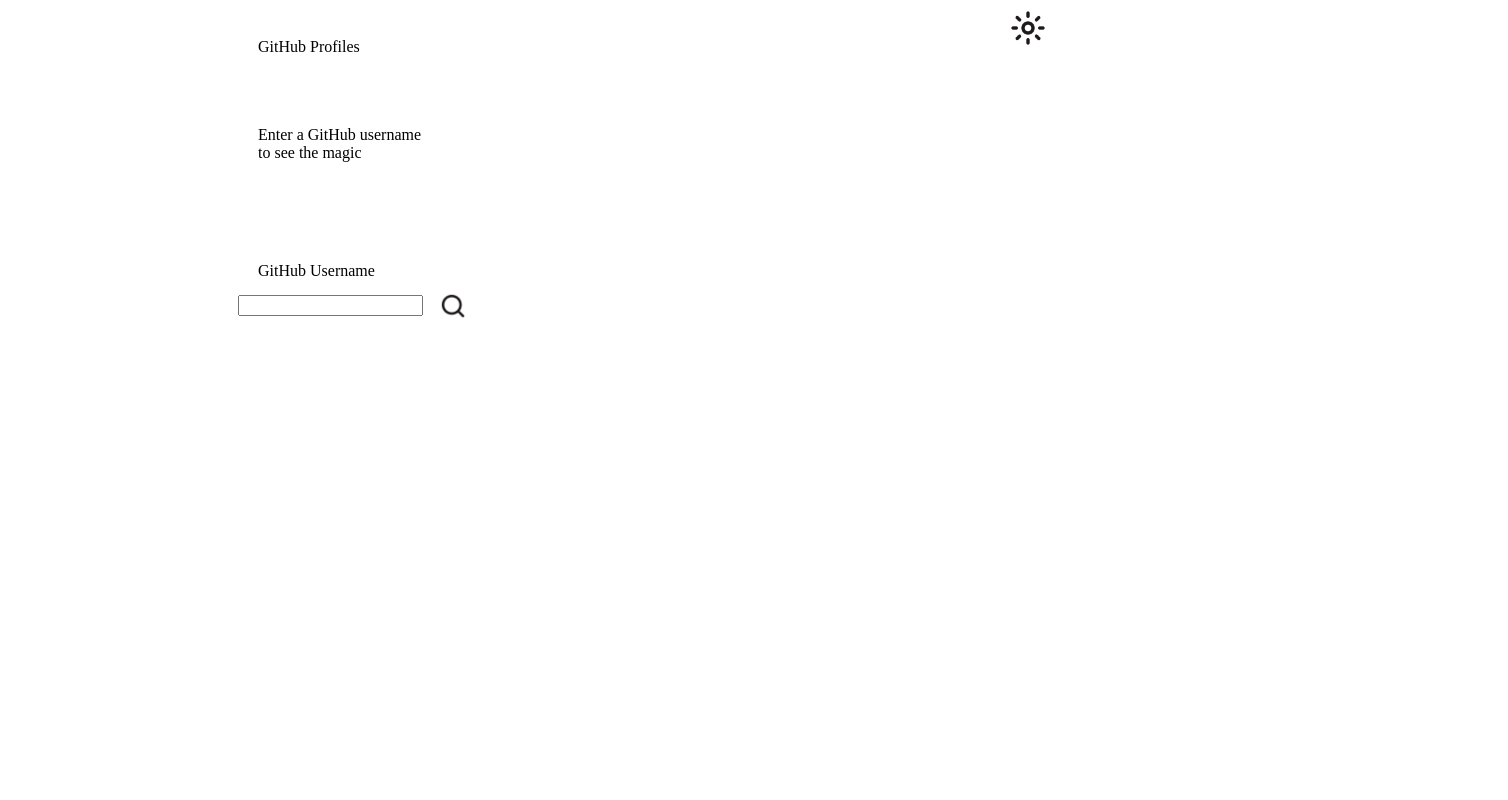
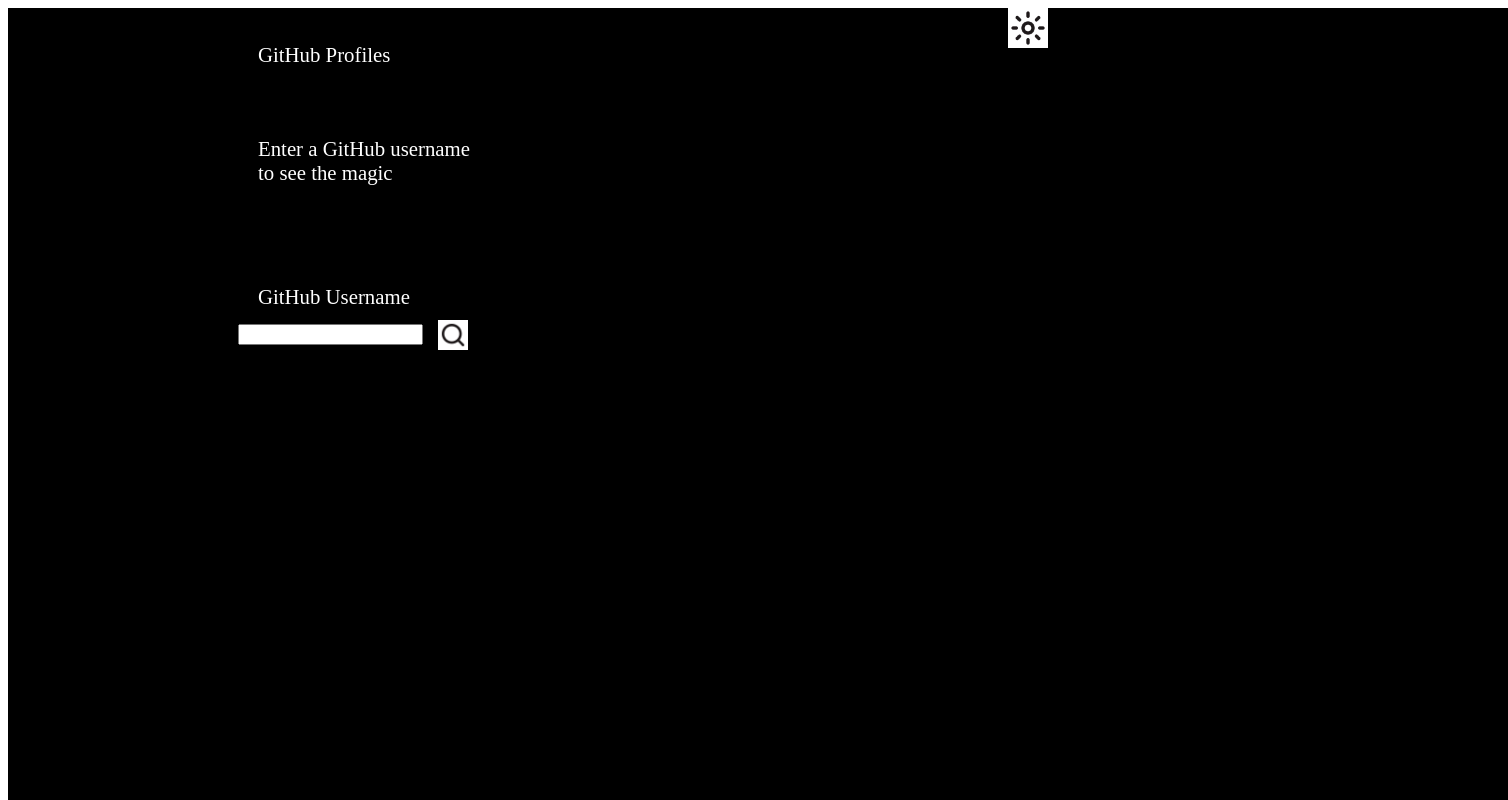
Before and after one commit to startapprogress/webpackreactredux, a React (Create React App) app: page /sun in a window 1280 px wide. Shown: the top 800 px of the page, 1508 px wide, since content can reach past the window. Built offline with nearby package versions, Linux system fonts and the light colour scheme.

Commit message:
first commit

```diff
--- a/src/components/Header.css
+++ b/src/components/Header.css
@@ -5,6 +5,8 @@
 .search{
 margin-left: 430px;
     margin-top: -25px;
+
+
 }
 .width{
     width: 40px;
@@ -24,12 +26,14 @@
 
 }
 .input {
-    margin-left: 230px;
+    margin-left: 300px;
     margin-top: 15px;
 }
 .month{
 width: 30px;
     height: 30px;
+
+
 
 }
 .month:hover{
--- a/src/components/Header.js
+++ b/src/components/Header.js
@@ -3,6 +3,7 @@
 import Axios from "axios";
 import {useHistory} from "react-router";
 import Sun from "./Sun";
+
 export default function Header ({props}) {
     const history=useHistory()
     const [state,setState]=useState({
@@ -65,7 +66,7 @@
             onClick={Search}
             className="search">
 
-<img className="month" src={require("./../assets/img/search-outline.png")}/>
+            <img className="month" src={require("./../assets/img/search-outline.png")}/>
         </div>
     </div>
 )
--- a/src/components/Sun.css
+++ b/src/components/Sun.css
@@ -1,6 +1,7 @@
 
 .img{
     margin-left: 1000px;
+
 }
 .search{
     margin-left: 430px;
@@ -9,25 +10,40 @@
 .width{
     width: 40px;
     height: 40px;
+background-color: white;
 }
+
 .Enter{
     margin-left: 250px;
     margin-top: 70px;
 }
+.Frag{
+    background-color: black;
+    width: 1500px;
+    height: 800px;
+}
 .One{
     margin-left: 250px;
     margin-top: 100px;
+}
+.GitHubStyle{
+    color: white;
+    font-size: 1.3em;
 }
 .GitHub{
     margin-left: 250px;
     margin-top: -30px;
 
 }
-.Frag{
-    background-color: black;
-   overflow-x: hidden;
-    overflow: hidden;
+.oneStyle{
+    color: white;
+    font-size: 1.3em;
 }
+.EnterStyle{
+    color: white;
+    font-size: 1.3em;
+}
+
 .input {
     margin-left: 230px;
     margin-top: 15px;
@@ -35,10 +51,12 @@
 .month{
     width: 30px;
     height: 30px;
+    opacity: 1;
+    background-color: white;
 
 }
 .month:hover{
-    border: 16px solid white;
+    border: 5px solid white;
     border-radius: 50%;
     margin-left: -20px;
     margin-top: -10px;
--- a/src/components/Sun.js
+++ b/src/components/Sun.js
@@ -1,6 +1,7 @@
 import React, { useState} from 'react'
 import Axios from "axios";
 import Post from "./Post";
+import "./Sun.css"
 import {useHistory} from "react-router";
 
 function Sun({props}){
@@ -20,7 +21,7 @@
             mode:"cors",
             body:JSON.stringify({message:"با موفقیت انجام شد"})
         }).then(response=>{
-            const posts=response.data.slice(0,3)
+            const posts=response.data.slice(0,1)
             const updatePosts=posts.Map(post=>{
                 return{
                     ...post
@@ -34,28 +35,26 @@
         })
 
     }
-    const posts=state.posts.map(post=>{
-        return<Post
-            message={post.message}
-        />
-    })
+
     return(
-        <div className="Frag">
+        <div
+
+     className="Frag">
             <div onClick={()=>{
                 history.push("header")
             }} className="img">
                 <img className="width" src={require("../assets/img/sun-outline.png")} alt=""/>
             </div>
             <div className="GitHub">
-                <p>
+                <p className="GitHubStyle">
                     GitHub Profiles
                 </p>
             </div>
             <div className="Enter">
-                <p>   Enter a GitHub username<br/> to see the magic</p>
+                <p className="EnterStyle">   Enter a GitHub username<br/> to see the magic</p>
             </div>
             <div className="One">
-                <label>
+                <label className="oneStyle">
                     GitHub Username
                 </label>
             </div>
```
